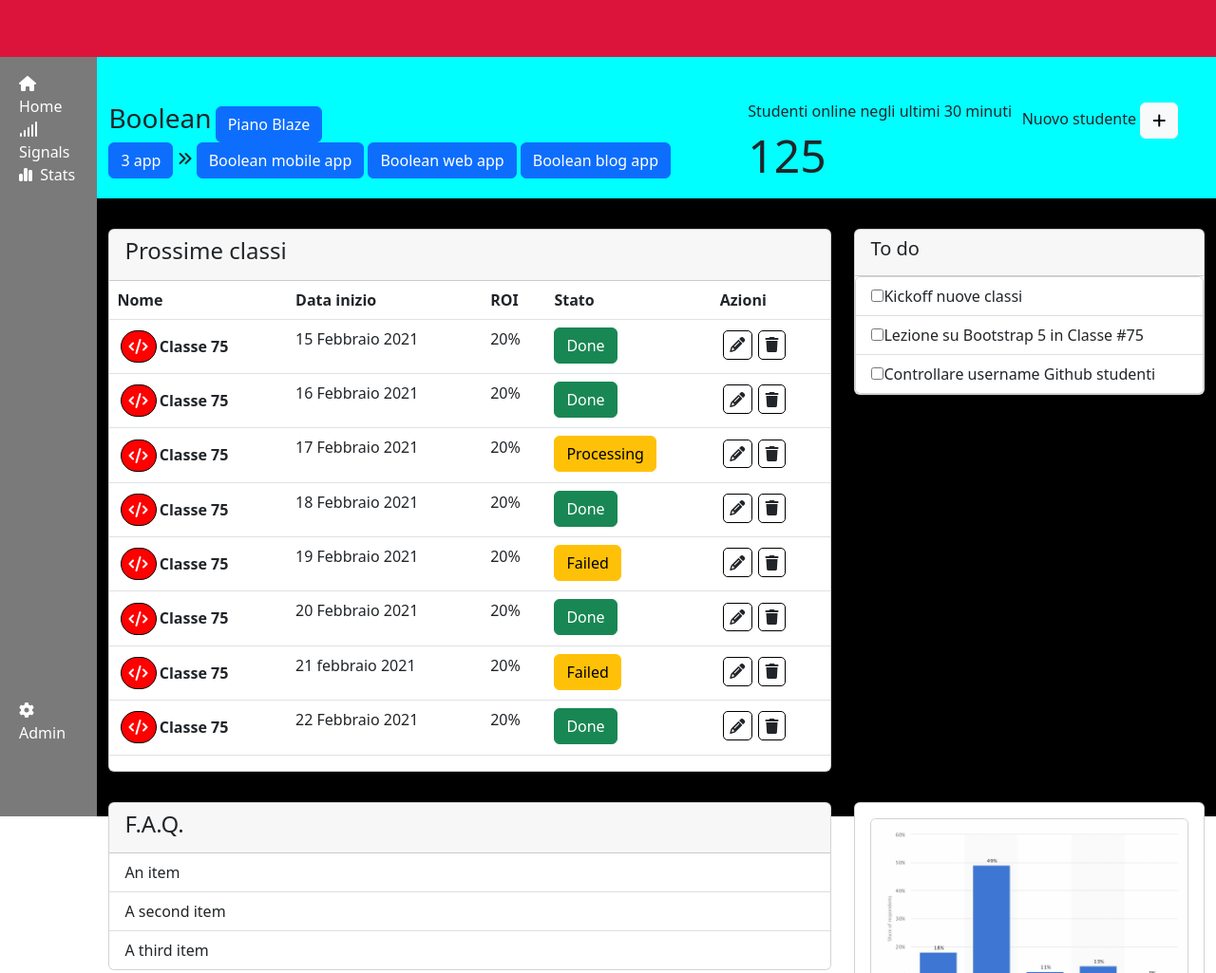
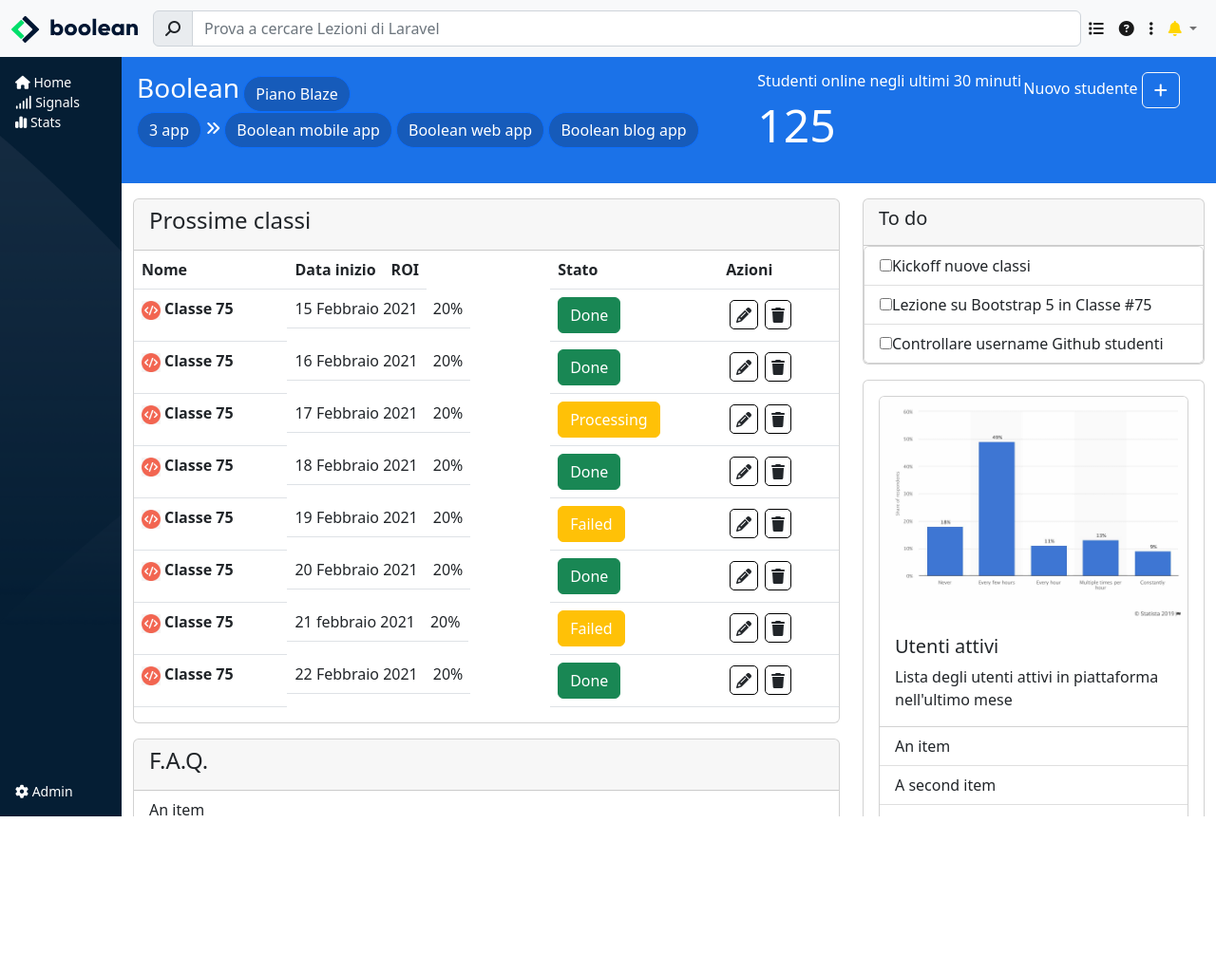
Before and after one commit to Emanuele-Guerra/html-css-bootstrap-dashboard, a plain HTML site: page index.html in a window 1280 px wide. Shown: the top 1025 px of the page at 95% size. After the commit the page ends 860 px from the top, so only its background shows below. Drawn offline with nearby package versions, Linux system fonts and the light colour scheme.

Commit message:
table broken

```diff
--- a/css/style.css
+++ b/css/style.css
@@ -4,47 +4,68 @@
     width: 100%;
 }
 main .left-container{
-    width: 8%;
-    height: 100vh;
-    background-color: rgba(0, 0, 0, 0.522);
+    width: 10%;
+    height: calc(100% - 60px);
+
+}
+.left-container{
+    background-image: url(../img/sidebar-bg.png);
+    background-size: cover;
+    background-color: #051E34;
+
+
+}
+.logo-mobile{
+    height: 2rem;
 }
 main .right-container{
-    width: calc(100% - 8%);
+    width: calc(100% - 10%);
     height: 100vh;
-    background-color: black;
+    overflow: auto;
+
+
+
 
 }
 main{
     width: 100%;
+    height: 100%;
     display: flex;
 
 }
 .box-left{
     width: 100%;
-    height: calc(100vh - 60px);
-    padding: 1rem 0.5rem;
+    height: 100vh;
     color: white;
+
+    font-size: 14px;
 }
 .box-left i{
-    padding-right: 0.25rem;
+    padding-right: 0.5rem;
 }
 .box{
-    margin-top: 2rem;
-    height: 100%;
     width: 100%;
-
 }
 .box-upper{
     height: 100%;
     width: 100%;
-    background-color: aqua;
-    padding-top: 1rem;
+    background-color: #1B72E8;
+    padding: 1rem;
     display: flex;
     flex-wrap: wrap;
+    color: white;
+    padding: 1rem;
+}
+.btn-app button{
+   border-radius: 25px;
+   background-color: #165BBA;
 }
 .class-container{
     height: 100%;
     width: 100%;
+}
+table button{
+    border-radius: 25px;
 }
 .card-head-box{
     border-bottom: 2px solid black;
@@ -61,11 +82,7 @@
     margin: 0.2rem;
     border-radius: 5px;
 }
-.fa-code{
-    padding: 0.5rem;
-    border: 1px solid black;
-    margin: 0.2rem;
-    border-radius: 25px;
-    background-color: red;
-    color: white;
+th img{
+    width: 1.5rem;
+    padding-right: 0.25rem;
 }
--- a/index.html
+++ b/index.html
@@ -10,8 +10,49 @@
 </head>
 <body>
    <header>
-    <nav>
+    <nav class="navbar navbar-expand bg-light">
+        <div class="container-fluid">
+          <a class="navbar-brand" href="#"><img class="d-none d-lg-inline-block" src="img/logo.svg" alt=""><img class="d-lg-none logo-mobile" src="img/mobile-logo.png" alt=""></a>
+          <button class="navbar-toggler" type="button" data-bs-toggle="collapse" data-bs-target="#navbarSupportedContent" aria-controls="navbarSupportedContent" aria-expanded="false" aria-label="Toggle navigation">
+            <span class="navbar-toggler-icon"></span>
+          </button>
+          <div class="collapse navbar-collapse" id="navbarSupportedContent">
 
+            <form class="d-flex w-100" role="search">
+
+                <div class="input-group">
+                    <span class="input-group-text" id="basic-addon1"><i class="fa-solid fa-magnifying-glass fa-rotate-90"></i></span>
+                    <input type="text" class="form-control" placeholder="Prova a cercare Lezioni di Laravel" aria-label="Username" aria-describedby="basic-addon1">
+                  </div>
+
+
+
+            </form>
+            <ul class="navbar-nav me-auto mb-2 mb-lg-0">
+              <li class="nav-item">
+                <a class="nav-link active d-none d-md-inline-block" aria-current="page" href="#"><i class="fa-solid fa-list"></i></a>
+              </li>
+              <li class="nav-item">
+                <a class="nav-link active d-none d-md-inline-block" href="#"><i class="fa-solid fa-circle-question"></i></a>
+              </li>
+              <li class="nav-item">
+                <a class="nav-link active d-none d-md-inline-block" href="#"><i class="fa-solid fa-ellipsis-vertical"></i></a>
+              </li>
+              <li class="nav-item dropdown">
+                <a class="nav-link dropdown-toggle" href="#" role="button" data-bs-toggle="dropdown" aria-expanded="false">
+                    <i class="fa-solid fa-bell" style="color: #ffd500;"></i>
+                </a>
+                <ul class="dropdown-menu">
+                  <li><a class="dropdown-item" href="#">Action</a></li>
+                  <li><a class="dropdown-item" href="#">Another action</a></li>
+                  <li><hr class="dropdown-divider"></li>
+                  <li><a class="dropdown-item" href="#">Something else here</a></li>
+                </ul>
+              </li>
+
+            </ul>
+          </div>
+        </div>
       </nav>
 
    </header>
@@ -20,26 +61,26 @@
         <section class="left-container">
             <div class="container-fluid">
                 <div class="row">
-                    <div class="col-12">
-                        <div class="box-left d-flex flex-column justify-content-between">
+                    <div class="col-12 px-0">
+                        <div class="box-left d-flex flex-column justify-content-between text-center text-lg-start p-2 p-lg-3">
                             <div>
-                                <div><i class="fa-solid fa-house"></i>
-                                    <span>Home</span>
+                                <div><i class="fa-solid fa-house text-center text-lg-start p-0"></i>
+                                    <span class="d-none d-lg-inline-block">Home</span>
                                 </div>
                                 <div>
-                                    <i class="fa-solid fa-signal"></i>
-                                    <span>Signals</span>
+                                    <i class="fa-solid fa-signal text-center text-lg-start p-0"></i>
+                                    <span class="d-none d-lg-inline-block">Signals</span>
                                 </div>
                                 <div>
-                                    <i class="fa-solid fa-chart-simple"></i>
-                                    <span>Stats</span>
+                                    <i class="fa-solid fa-chart-simple text-center text-lg-start p-0"></i>
+                                    <span class="d-none d-lg-inline-block">Stats</span>
                                 </div>
 
                             </div>
                             <div>
                                 <div>
-                                    <i class="fa-solid fa-gear"></i>
-                                    <span>Admin</span>
+                                    <i class="fa-solid fa-gear text-center text-lg-start p-0"></i>
+                                    <span class="d-none d-lg-inline-block">Admin</span>
                                 </div>
 
                             </div>
@@ -58,18 +99,19 @@
                     <div class="box-upper d-flex">
                         <div class="col-12 col-lg-7">
                             <div class="box d-flex flex-column">
-                            <div>
+                                <div class="btn-app">
                                     <h3 class="d-inline">Boolean</h3>
                                     <button class="btn btn-primary">Piano Blaze</button>
                                 </div>
 
 
-                            <div class="">
+                                <div class="btn-app">
                                     <button class="btn btn-primary">3 app</button>
                                     <i class="fa-solid fa-angles-right"></i>
-                                <button class="btn btn-primary">Boolean mobile app</button>
-                                <button class="btn btn-primary">Boolean web app</button>
-                                <button class="btn btn-primary">Boolean blog app</button>
+                                    <button class="btn btn-primary d-lg-none">+</button>
+                                    <button class="btn btn-primary d-none d-lg-inline-block">Boolean mobile app</button>
+                                    <button class="btn btn-primary d-none d-lg-inline-block">Boolean web app</button>
+                                    <button class="btn btn-primary d-none d-lg-inline-block">Boolean blog app</button>
 
                                 </div>
                             </div>
@@ -86,7 +128,7 @@
                         <div class="col-12 col-lg-2">
                             <div class="box">
                                 <span>Nuovo studente</span>
-                            <button class="btn btn-light"><i class="fa-solid fa-plus"></i></button>
+                                <button class="btn btn-outline-light text-white"><i class="fa-solid fa-plus"></i></button>
 
                             </div>
                         </div>
@@ -95,76 +137,76 @@
                 <div class="container-fluid px-0">
                     <div class="row">
                         <div class="col-12 col-lg-8">
-                            <div class="box">
+                            <div class="box mt-lg-3">
                                 <div class="card">
                                     <div class="card-header">
                                       <h4>Prossime classi</h4>
                                     </div>
-                                    <table class="table">
+                                    <table class="table table-hover">
                                         <thead>
                                           <tr>
                                             <th scope="col">Nome</th>
-                                            <th scope="col">Data inizio</th>
-                                            <th scope="col">ROI</th>
+                                            <th scope="col" class="d-none d-lg-inline-block">Data inizio</th>
+                                            <th scope="col" class="d-none d-lg-inline-block">ROI</th>
                                             <th scope="col">Stato</th>
                                             <th scope="col">Azioni</th>
                                           </tr>
                                         </thead>
                                         <tbody>
                                           <tr>
-                                            <th scope="row"><i class="fa-solid fa-code"></i>Classe 75</th>
-                                            <td>15 Febbraio 2021</td>
-                                            <td>20%</td>
-                                            <td><button type="button" class="btn btn-success">Done</button></td>
+                                            <th scope="row"><img src="img/class-avatar.jpg" alt="">Classe 75</th>
+                                            <td class="d-none d-lg-inline-block">15 Febbraio 2021</td>
+                                            <td class="d-none d-lg-inline-block">20%</td>
+                                            <td><button type="button" class="btn btn-success text-white">Done</button></td>
                                             <td><i class="fa-solid fa-pencil"></i><i class="fa-solid fa-trash"></i></td>
                                           </tr>
                                           <tr>
-                                            <th scope="row"><i class="fa-solid fa-code"></i>Classe 75</th>
-                                            <td>16 Febbraio 2021</td>
-                                            <td>20%</td>
-                                            <td><button type="button" class="btn btn-success">Done</button></td>
+                                            <th scope="row"><img src="img/class-avatar.jpg" alt="">Classe 75</th>
+                                            <td class="d-none d-lg-inline-block">16 Febbraio 2021</td>
+                                            <td class="d-none d-lg-inline-block">20%</td>
+                                            <td><button type="button" class="btn btn-success text-white">Done</button></td>
                                             <td><i class="fa-solid fa-pencil"></i><i class="fa-solid fa-trash"></i></td>
                                           </tr>
                                           <tr>
-                                            <th scope="row"><i class="fa-solid fa-code"></i>Classe 75</th>
-                                            <td>17 Febbraio 2021</td>
-                                            <td>20%</td>
-                                            <td><button type="button" class="btn btn-warning text-nowrap">Processing</button></td>
+                                            <th scope="row"><img src="img/class-avatar.jpg" alt="">Classe 75</th>
+                                            <td class="d-none d-lg-inline-block">17 Febbraio 2021</td>
+                                            <td class="d-none d-lg-inline-block">20%</td>
+                                            <td><button type="button" class="btn btn-warning text-nowrap text-white">Processing</button></td>
                                             <td><i class="fa-solid fa-pencil"></i><i class="fa-solid fa-trash"></i></td>
                                           </tr>
                                           <tr>
-                                            <th scope="row"><i class="fa-solid fa-code"></i>Classe 75</th>
-                                            <td>18 Febbraio 2021</td>
-                                            <td>20%</td>
-                                            <td><button type="button" class="btn btn-success">Done</button></td>
+                                            <th scope="row"><img src="img/class-avatar.jpg" alt="">Classe 75</th>
+                                            <td class="d-none d-lg-inline-block">18 Febbraio 2021</td>
+                                            <td class="d-none d-lg-inline-block">20%</td>
+                                            <td><button type="button" class="btn btn-success text-white">Done</button></td>
                                             <td><i class="fa-solid fa-pencil"></i><i class="fa-solid fa-trash"></i></td>
                                           </tr>
                                           <tr>
-                                            <th scope="row"><i class="fa-solid fa-code"></i>Classe 75</th>
-                                            <td>19 Febbraio 2021</td>
-                                            <td>20%</td>
-                                            <td><button type="button" class="btn btn-warning">Failed</button></td>
+                                            <th scope="row"><img src="img/class-avatar.jpg" alt="">Classe 75</th>
+                                            <td class="d-none d-lg-inline-block">19 Febbraio 2021</td>
+                                            <td class="d-none d-lg-inline-block">20%</td>
+                                            <td><button type="button" class="btn btn-warning text-white">Failed</button></td>
                                             <td><i class="fa-solid fa-pencil"></i><i class="fa-solid fa-trash"></i></td>
                                           </tr>
                                           <tr>
-                                            <th scope="row"><i class="fa-solid fa-code"></i>Classe 75</th>
-                                            <td>20 Febbraio 2021</td>
-                                            <td>20%</td>
-                                            <td><button type="button" class="btn btn-success">Done</button></td>
+                                            <th scope="row"><img src="img/class-avatar.jpg" alt="">Classe 75</th>
+                                            <td class="d-none d-lg-inline-block">20 Febbraio 2021</td>
+                                            <td class="d-none d-lg-inline-block">20%</td>
+                                            <td><button type="button" class="btn btn-success text-white">Done</button></td>
                                             <td><i class="fa-solid fa-pencil"></i><i class="fa-solid fa-trash"></i></td>
                                           </tr>
                                           <tr>
-                                            <th scope="row"><i class="fa-solid fa-code"></i>Classe 75</th>
-                                            <td>21 febbraio 2021</td>
-                                            <td>20%</td>
-                                            <td><button type="button" class="btn btn-warning">Failed</button></td>
+                                            <th scope="row"><img src="img/class-avatar.jpg" alt="">Classe 75</th>
+                                            <td class="d-none d-lg-inline-block">21 febbraio 2021</td>
+                                            <td class="d-none d-lg-inline-block">20%</td>
+                                            <td><button type="button" class="btn btn-warning text-white">Failed</button></td>
                                             <td><i class="fa-solid fa-pencil"></i><i class="fa-solid fa-trash"></i></td>
                                           </tr>
                                           <tr>
-                                            <th scope="row"><i class="fa-solid fa-code"></i>Classe 75</th>
-                                            <td>22 Febbraio 2021</td>
-                                            <td>20%</td>
-                                            <td><button type="button" class="btn btn-success">Done</button></td>
+                                            <th scope="row"><img src="img/class-avatar.jpg" alt="">Classe 75</th>
+                                            <td class="d-none d-lg-inline-block">22 Febbraio 2021</td>
+                                            <td class="d-none d-lg-inline-block">20%</td>
+                                            <td><button type="button" class="btn btn-success text-white">Done</button></td>
                                             <td><i class="fa-solid fa-pencil"></i><i class="fa-solid fa-trash"></i></td>
                                           </tr>
                                         </tbody>
@@ -172,28 +214,7 @@
 
                                   </div>
                             </div>
-                        </div>
-                        <div class="col-12 col-lg-4">
-                            <div class="box">
-                                <div class="card">
-                                    <div class="card-header">
-                                      <h5>To do</h5>
-                                    </div>
-                                    <div class="card">
-                                        <ul class="list-group list-group-flush">
-                                          <li class="list-group-item"><input type="checkbox">Kickoff nuove classi</li>
-                                          <li class="list-group-item"><input type="checkbox">Lezione su Bootstrap 5 in Classe #75</li>
-                                          <li class="list-group-item"><input type="checkbox">Controllare username Github studenti</li>
-                                        </ul>
-                                      </div>
-
-                                  </div>
-
-
-                            </div>
-                        </div>
-                        <div class="col-12 col-lg-8">
-                            <div class="box">
+                            <div class="box mt-lg-3">
                                 <div class="card">
                                     <div class="card-header">
                                       <h4>F.A.Q.</h4>
@@ -207,7 +228,21 @@
                             </div>
                         </div>
                         <div class="col-12 col-lg-4">
-                            <div class="box">
+                            <div class="box mt-lg-3">
+                                <div class="card">
+                                    <div class="card-header">
+                                      <h5>To do</h5>
+                                    </div>
+                                    <div class="card">
+                                        <ul class="list-group list-group-flush">
+                                          <li class="list-group-item"><input type="checkbox">Kickoff nuove classi</li>
+                                          <li class="list-group-item"><input type="checkbox">Lezione su Bootstrap 5 in Classe #75</li>
+                                          <li class="list-group-item"><input type="checkbox">Controllare username Github studenti</li>
+                                        </ul>
+                                    </div>
+                                </div>
+                            </div>
+                            <div class="box mt-lg-3">
                                 <div class="card">
                                     <div class="card-body">
                                         <div class="card">
@@ -230,11 +265,18 @@
                                   </div>
                             </div>
                           </div>
-                    </div>
 
 
 
 
+
+
+
+
+
+
+
+                    </div>
                 </div>
 
 
```
Also changed, not shown: prova.html (+14 -46 lines). Lines whose indentation alone changed are shown as unchanged.
